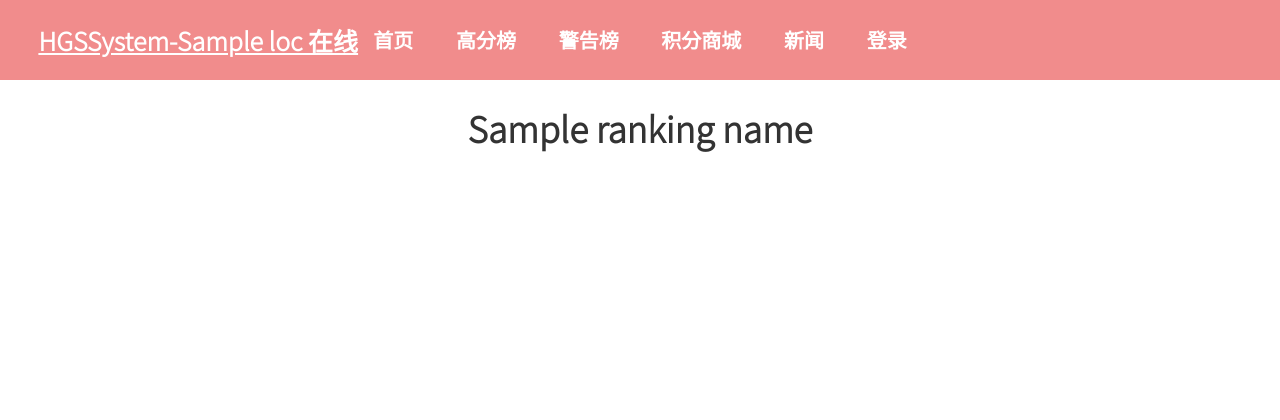
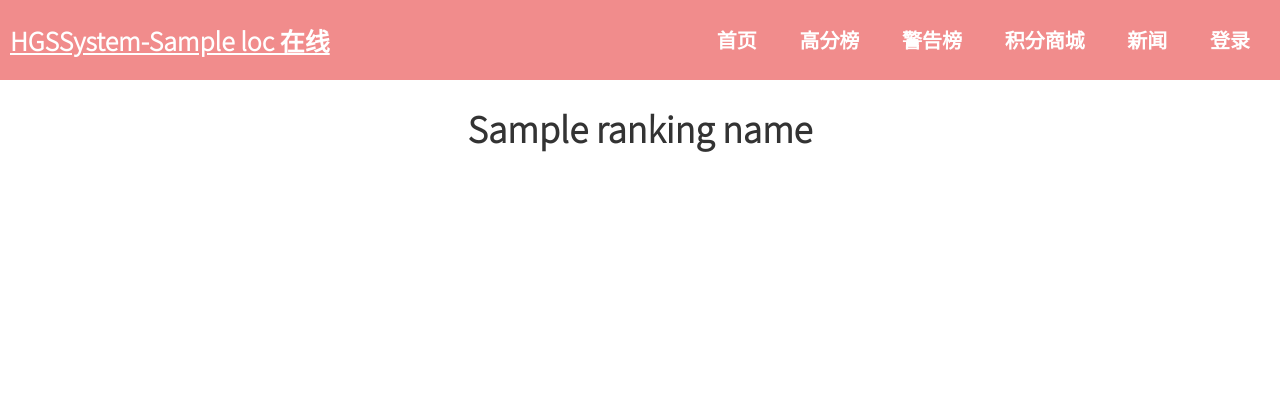
Before and after one commit to SuperH-0630/HGSSystem, a Python web app: template app/templates/rank/ranking.html in a window 1280 px wide. Shown: the top 420 px of the page. Run offline with Jinja, Linux system fonts and the light colour scheme; the template is opened without the code that fills it: most values are stand-ins (such as "Sample title", 1, 10 or a date in 2020); one stand-in notice (Sample message) is shown.

```diff
--- a/app/index/views.py
+++ b/app/index/views.py
@@ -11,7 +11,7 @@ def start():
     return render_template("hello/start.html")
 
 
-@hello.route('/start')
+@hello.route('/index')
 def index():
     return render_template("hello/index.html")
 
--- a/app/static/styles/base.css
+++ b/app/static/styles/base.css
@@ -1,31 +1,52 @@
+/* 全局设定相关 */
 html {
     font-size: 15px;
     font-family: 'Noto Sans SC', sans-serif;
 }
 
-section.top-nav {
-    position: fixed;
+body {
+    overflow-y: scroll; /* 总是显示滚动条 */
+}
+
+/* 顶菜单栏 */
+section.nav-top {
+    position: fixed; /* 固定布局 */
     top: 0;
     left: 0;
+
     width: 100%;
-    height: 80px;
+
     vertical-align: center;
-    background-color: rgba(240, 128, 128, 90%);
+    background-color: rgba(240, 128, 128, 90%); /* 带一点透明效果 */
     z-index: 10;
 }
 
-ul.top-nav {
-    display: inline-block;
-    position: absolute;
-    left: 50%;
-    transform: translateX(-50%);
+#nav-title {
+    display: block;
+    float: left;
+
+    font-size: 25px;
+    line-height: 80px;
+    font-weight: bold;
+    margin-left: 10px;
 }
 
-li.top-nav-item {
+#nav-title, #nav-title:hover, #nav-title:active, #nav-title:link, #nav-title:visited {
+    text-decoration: underline;
+    color: #FFFFFF;
+}
+
+ul.nav-top {
+    display: block;
+    float: right;
+    margin-right: 10px;
+}
+
+li.nav-top-item {
     display: inline-block;
 }
 
-a.top-nav-item {
+a.nav-top-item {
     display: inline-block;
     padding-left: 20px;
     padding-right: 20px;
@@ -35,22 +56,23 @@ a.top-nav-item {
     line-height: 80px;
 }
 
-a.top-nav-item, a.top-nav-item:hover, a.top-nav-item:active, a.top-nav-item:link, a.top-nav-item:visited {
+a.nav-top-item, a.nav-top-item:hover, a.nav-top-item:active, a.nav-top-item:link, a.nav-top-item:visited {
     text-decoration: none;
     color: #FFFFFF;
 }
 
-a.top-nav-item:hover, a.top-nav-item:active {
+a.nav-top-item:hover, a.nav-top-item:active {
     text-decoration: none;
     color: #800080;
 }
+
 
 #start-p {
     margin-top: 8%;
 }
 
-
-.top-flash-message {
+/* 闪现消息 */
+.top-msg {
     display: block;
     width: 60%;
     text-align: center;
@@ -64,22 +86,25 @@ a.top-nav-item:hover, a.top-nav-item:active {
     margin: 5px auto;
 }
 
-#top-title {
-    display: inline-block;
-    font-size: 25px;
-    position: relative;
-    left: 3%;
-    line-height: 80px;
-    height: 100%;
-    font-weight: bold;
+/* 内容 */
+@media all and (max-width: 992px) {
+    /* 小屏幕(手机) */
+    #main {
+        position: relative;
+        left: 3%;
+        width: 94%;
+    }
 }
 
-#top-title, #top-title:hover, #top-title:active, #top-title:link, #top-title:visited {
-    text-decoration: underline;
-    color: #FFFFFF;
+@media not all and (max-width: 992px) {
+    #main {
+        position: relative;
+        left: 25%;
+        width: 50%;
+    }
 }
 
-#bottom-nav {
+#nav-bottom {
     position: fixed;
     top: 95%;
     background-color: black;
@@ -91,18 +116,18 @@ a.top-nav-item:hover, a.top-nav-item:active {
 
 @media all and (max-width: 992px) {
     /* 小屏幕(手机) */
-    #bottom-nav {
+    #nav-bottom {
         height: 8%;
     }
 }
 
 @media not all and (max-width: 992px) {
-    #bottom-nav {
+    #nav-bottom {
         height: 5%;
     }
 }
 
-.bottom-nav-item {
+.nav-bottom-item {
     display: block;
     font-size: 15px;
     color: #FFFFFF;
@@ -122,19 +147,9 @@ a.top-nav-item:hover, a.top-nav-item:active {
     margin-top: 5%;
 }
 
-@media all and (max-width: 992px) {
-    /* 小屏幕(手机) */
-    #main {
-        position: relative;
-        left: 3%;
-        width: 94%;
-    }
+/* 用于解决父元素高度坍塌 */
+.clearfix::after {
+    display: block;
+    content: "";
+    clear: both;
 }
-
-@media not all and (max-width: 992px) {
-    #main {
-        position: relative;
-        left: 30%;
-        width: 40%;
-    }
-}
--- a/app/static/styles/index.css
+++ b/app/static/styles/hello/start.css
@@ -1,5 +1,5 @@
 body {
-    background-image: url("../images/starry-sky.jpg");
+    background-image: url("../../images/starry-sky.jpg");
 }
 
 #base {
--- a/app/static/styles/ranking.css
+++ b/app/static/styles/rank/ranking.css
@@ -17,6 +17,7 @@ li#ranking-item-3 {
 }
 
 li.ranking-item {
+    display: block;
     border-width: 2px;
     border-style: ridge;
     border-color: #F08080;
--- a/app/templates/auth/login.html
+++ b/app/templates/auth/login.html
@@ -2,7 +2,7 @@
 
 {% block style %}
     {{ super() }}
-    <link href="{{ url_for('static', filename='styles/login.css') }}" rel="stylesheet">
+    <link href="{{ url_for('static', filename='styles/auth/login.css') }}" rel="stylesheet">
 {% endblock %}
 
 {% block title %} 用户登录 {% endblock %}
--- a/app/templates/base.html
+++ b/app/templates/base.html
@@ -23,7 +23,6 @@
     {% block style %}
         <link href="{{ url_for('static', filename='styles/reset.css') }}" rel="stylesheet">
         <link href="{{ url_for('static', filename='styles/base.css') }}" rel="stylesheet">
-        <link href="{{ url_for('static', filename='styles/ranking.css') }}" rel="stylesheet">
     {% endblock %}
 
     {% block head %} {% endblock %}
@@ -35,20 +34,20 @@
 <body>
 
 {% block nav %}
-    <section class="top-nav">
-        <p id="top-title"> HGSSystem-{{ loc }} 在线 </p>
-        <ul class="top-nav">
-            <li class="top-nav-item"><a class="top-nav-item" href="{{ url_for('hello.index') }}"> 首页 </a></li>
-            <li class="top-nav-item"><a class="top-nav-item" href="{{ url_for('rank.rank_up', page=1) }}"> 高分榜 </a></li>
-            <li class="top-nav-item"><a class="top-nav-item" href="{{ url_for('rank.rank_down', page=1) }}"> 警告榜 </a>
+    <section class="nav-top">
+        <p id="nav-title"> HGSSystem-{{ loc }} 在线 </p>
+        <ul class="nav-top">
+            <li class="nav-top-item"><a class="nav-top-item" href="{{ url_for('hello.index') }}"> 首页 </a></li>
+            <li class="nav-top-item"><a class="nav-top-item" href="{{ url_for('rank.rank_up', page=1) }}"> 高分榜 </a></li>
+            <li class="nav-top-item"><a class="nav-top-item" href="{{ url_for('rank.rank_down', page=1) }}"> 警告榜 </a>
             </li>
-            <li class="top-nav-item"><a class="top-nav-item"> 积分商城 </a></li>
-            <li class="top-nav-item"><a class="top-nav-item"> 新闻 </a></li>
+            <li class="nav-top-item"><a class="nav-top-item"> 积分商城 </a></li>
+            <li class="nav-top-item"><a class="nav-top-item"> 新闻 </a></li>
             {% if current_user.is_authenticated %}
-                <li class="top-nav-item"><a class="top-nav-item" href="{{ url_for('auth.logout') }}">
-                    退出: {{ current_user.name }} </a></li>
+                <li class="nav-top-item"><a class="nav-top-item" href="{{ url_for('auth.about') }}">
+                    关于: {{ current_user.name }} </a></li>
             {% else %}
-                <li class="top-nav-item"><a class="top-nav-item" href="{{ url_for('auth.login') }}"> 登录 </a></li>
+                <li class="nav-top-item"><a class="nav-top-item" href="{{ url_for('auth.login') }}"> 登录 </a></li>
             {% endif %}
         </ul>
     </section>
@@ -58,15 +57,15 @@
 
 <article>
     {% block flash %}
-        <section class="top-flash">
+        <section class="top-msg-section">
             {% for message in get_flashed_messages() %}
-                <p class="top-flash-message"> {{ message }} </p>
+                <p class="top-msg"> {{ message }} </p>
             {% endfor %}
             <script>
                 console.log("doneA")
                 setTimeout(function () {
                     console.log("doneB")
-                    let p_flash = document.querySelectorAll("p.top-flash-message");
+                    let p_flash = document.querySelectorAll("p.top-msg");
                     for (let i = 0; i < p_flash.length; i += 1) {
                         p_flash[i].style.display = 'none';
                         console.log("doneC")
@@ -91,8 +90,8 @@
 
 <p id="last-p"></p>  <!-- 占位作用 -->
 {% block bnav %}
-    <footer id="bottom-nav">
-        <p class="bottom-nav-item"> 版权归属 (c) {{ copy_right }}<br>在
+    <footer id="nav-bottom">
+        <p class="nav-bottom-item"> 版权归属 (c) {{ copy_right }}<br>在
             <a id="github-link" href="{{ github_link }}">Github</a>上查看</p>
     </footer>
 {% endblock %}
--- a/app/templates/hello/index.html
+++ b/app/templates/hello/index.html
@@ -5,7 +5,7 @@
 
 {% block style %}
     {{ super() }}
-    <link href="{{ url_for('static', filename='styles/start.css') }}" rel="stylesheet">
+    <link href="{{ url_for('static', filename='styles/hello/index.css') }}" rel="stylesheet">
 {% endblock %}
 
 {% block content %}
--- a/app/templates/rank/ranking.html
+++ b/app/templates/rank/ranking.html
@@ -3,7 +3,7 @@
 
 {% block style %}
     {{ super() }}
-    <link href="{{ url_for('static', filename='styles/ranking.css') }}" rel="stylesheet">
+    <link href="{{ url_for('static', filename='styles/rank/ranking.css') }}" rel="stylesheet">
 {% endblock %}
 
 {% block title %} {{ ranking_name }} {% endblock %}
```
Also changed, not shown: app/auth/views.py (+10 -2 lines), app/auth/web.py (+63 -1 lines), app/static/styles/auth/about.css (added, +65 -0 lines), app/templates/auth/about.html (added, +42 -0 lines), app/templates/auth/about_macro.html (added, +10 -0 lines), app/templates/hello/start.html (+35 -20 lines), app/static/styles/auth/login.css (renamed from app/static/styles/login.css), app/static/styles/hello/index.css (renamed from app/static/styles/start.css).
